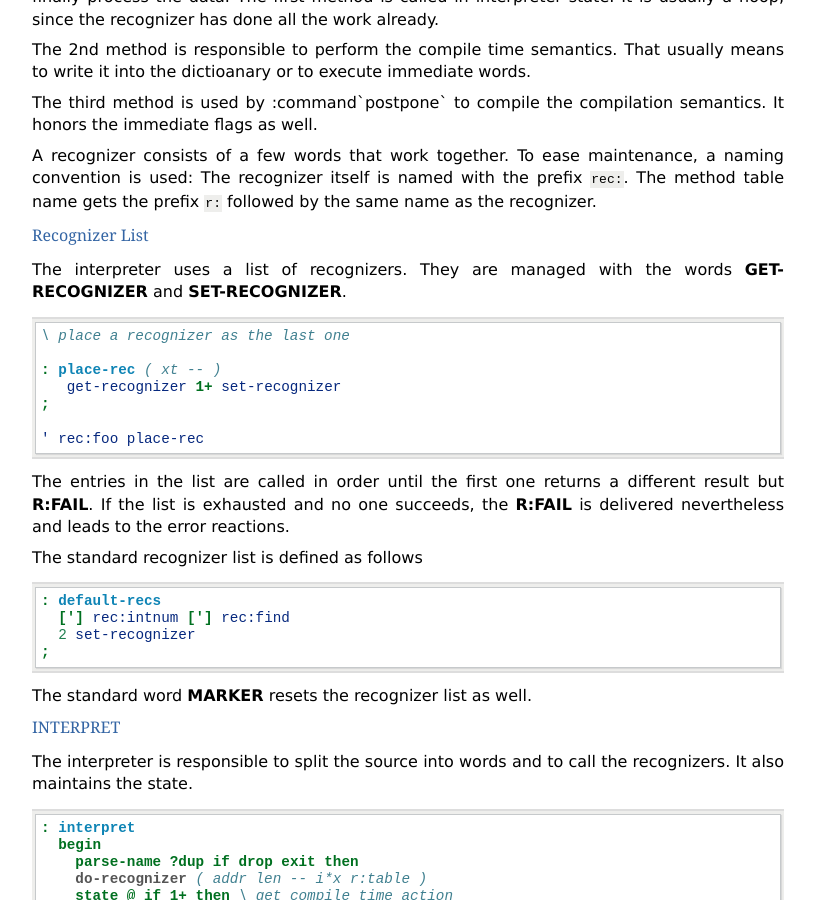
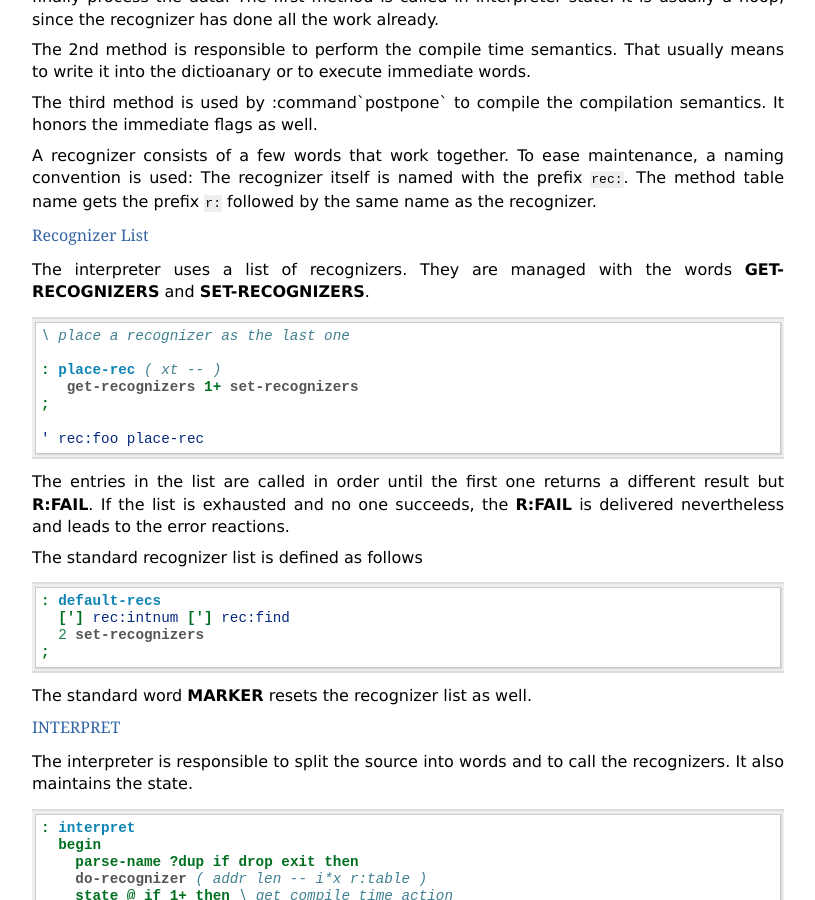
Before and after one commit to wexi/amforth-shadow, a Sphinx documentation site: the page built from doc/source/TG/Architecture.rst, in a window 1280 px wide and 900 px high, scrolled down 3181 px. Shown: the whole window, without its empty margins (64-879 px from the left). Built offline with Sphinx 7.4.7, drawn with Linux system fonts in a browser that asks for light colours; pages that are not in the unit, such as notebooks, are missing from menus.

Commit message:
Add a S to the names.
git-svn-id: svn://svn.code.sf.net/p/amforth/code/trunk@1651 fd1c0b69-5d68-47f5-910c-86182ebb6ecd

```diff
--- a/doc/source/TG/Architecture.rst
+++ b/doc/source/TG/Architecture.rst
@@ -249,14 +249,14 @@ Recognizer List
 ~~~~~~~~~~~~~~~
 
 The interpreter uses a list of recognizers. They are managed
-with the words :command:`get-recognizer` and :command:`set-recognizer`.
+with the words :command:`get-recognizers` and :command:`set-recognizers`.
 
 .. code-block:: forth
 
    \ place a recognizer as the last one
 
    : place-rec ( xt -- )
-      get-recognizer 1+ set-recognizer
+      get-recognizers 1+ set-recognizers
    ;
 
    ' rec:foo place-rec
@@ -272,7 +272,7 @@ The standard recognizer list is defined as follows
 
    : default-recs
      ['] rec:intnum ['] rec:find
-     2 set-recognizer
+     2 set-recognizers
    ;
 
 The standard word :command:`marker` resets the recognizer list as well.
--- a/doc/source/TG/recipes/Recognizer.rst
+++ b/doc/source/TG/recipes/Recognizer.rst
@@ -22,7 +22,7 @@ the data, the parsing word produces. These methods are used in interpret and
 compile state, and to postpone the data in colon definitions.
 
 Amforth has recognizers for dealing with numbers and words from the dictionary
-built-in. To create and manage more recognizers, the words ``get/set-recognizer``
+built-in. To create and manage more recognizers, the words ``get/set-recognizers``
 are used. They work similar to the ``get/set-order`` for word lists.
 
 The word ``recognizer:`` takes three execution tokens and defines the method table.
@@ -60,7 +60,7 @@ of the SOURCE buffer only, a ``refill`` will change the content.
       r:string
    ;
 
-   ' rec:string get-recognizer 1+ set-recognizer
+   ' rec:string get-recognizers 1+ set-recognizers
 
 The first line is simply the method table definition. The first two methods
 are already defined in amforth so nothing special here. The third method is
```
Also changed, not shown: 5 other files.
